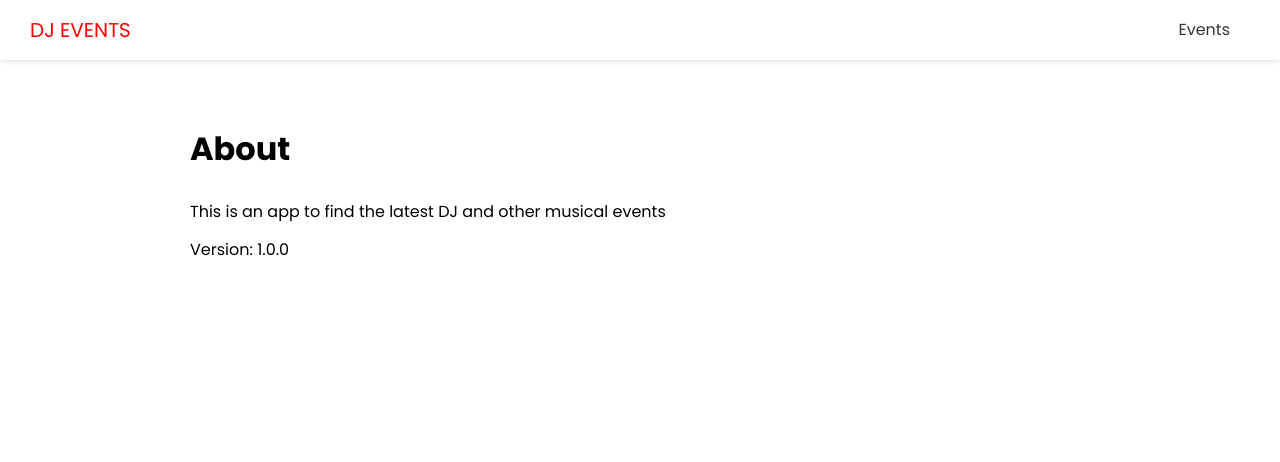
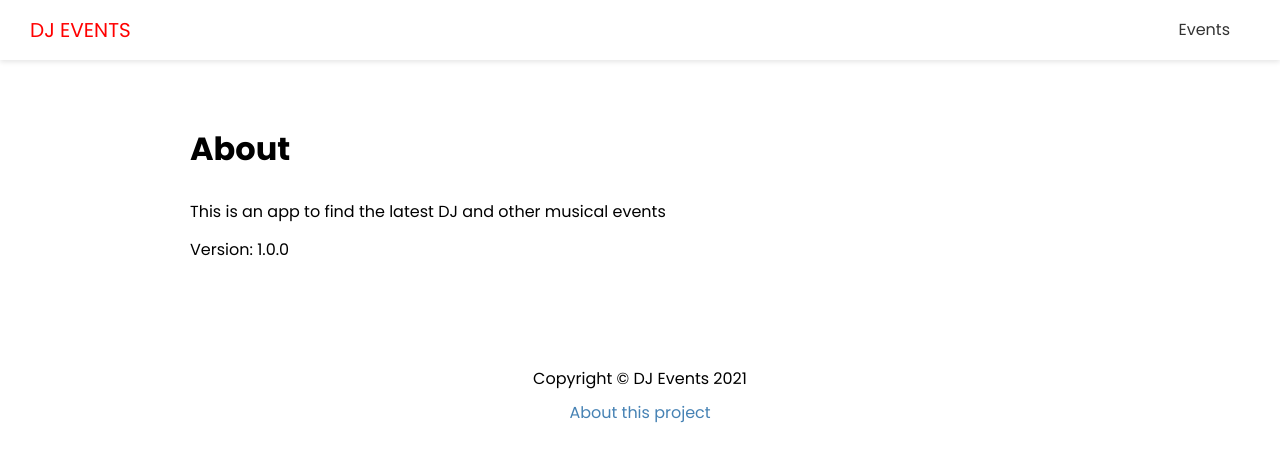
Before and after one commit to DesignfulDev/dj-events-frontend, a Next.js app: page /about in a window 1280 px wide. Shown: the top 462 px of the page. Built offline with nearby package versions, Linux system fonts and the light colour scheme.

Commit message:
Create Footer component and add to Layout

```diff
--- /dev/null
+++ b/components/Footer.js
@@ -0,0 +1,13 @@
+import Link from 'next/link';
+import styles from '../styles/Footer.module.scss';
+
+export default function Footer() {
+  return (
+    <footer className={styles.footer}>
+      <p>Copyright &copy; DJ Events 2021</p>
+      <Link href="/about">
+        <a>About this project</a>
+      </Link>
+    </footer>
+  );
+}
--- a/components/Layout.js
+++ b/components/Layout.js
@@ -1,5 +1,6 @@
 import Head from 'next/head';
 import Header from './Header';
+import Footer from './Footer';
 import styles from '../styles/Layout.module.scss';
 
 export default function Layout({ title, keywords, description, children }) {
@@ -14,6 +15,8 @@
       <Header />
 
       <div className={styles.container}>{children}</div>
+
+      <Footer />
     </div>
   );
 }
--- /dev/null
+++ b/styles/Footer.module.scss
@@ -0,0 +1,8 @@
+.footer {
+  margin: 100px 0 40px;
+  text-align: center;
+
+  p {
+    margin: 5px 0;
+  }
+}
```
